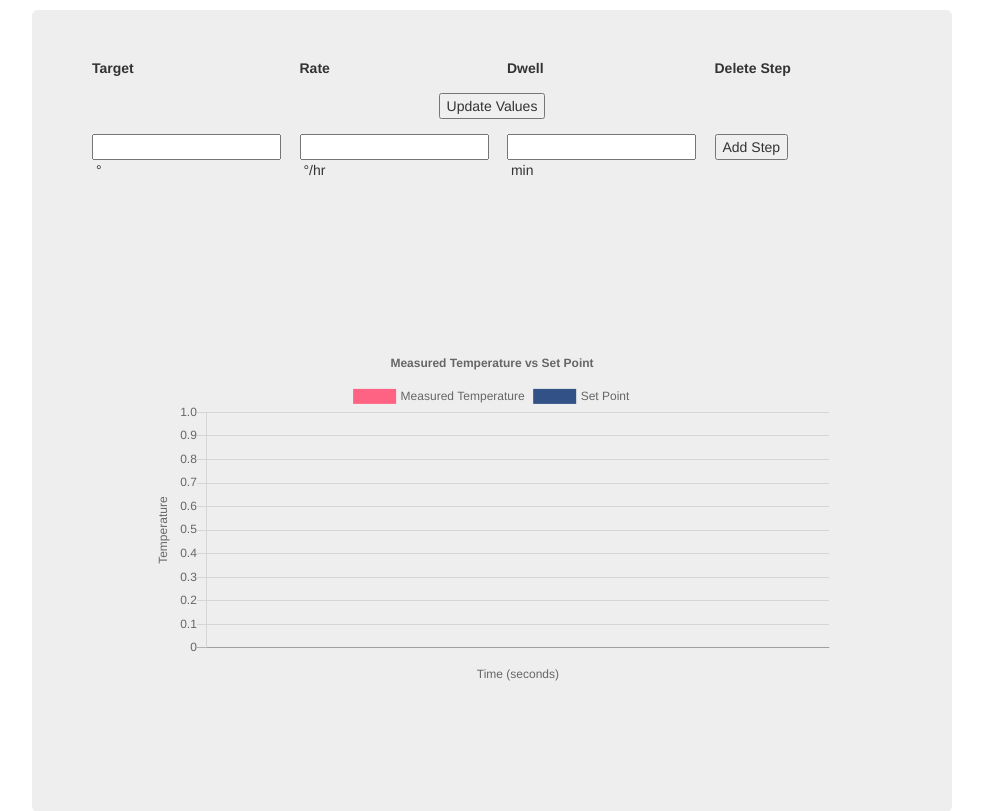
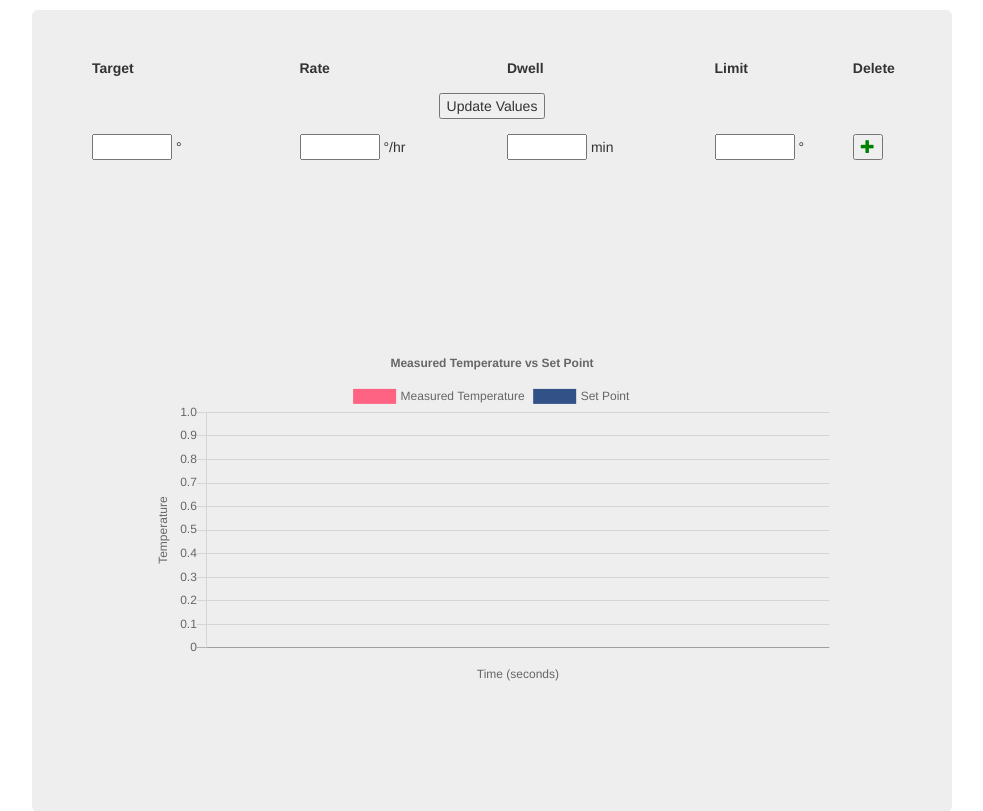
Before and after one commit to techwiz42/kilnserver, a Flask app: template kilnweb2/kilnweb2/templates/show_job_steps.html in a window 1280 px wide. Shown: the part 179-990 px from the top of the page, without its empty margins (148-1131 px from the left). Run offline with Flask 3, Linux system fonts and the light colour scheme; the template is opened without the code that fills it, so the values that code supplies are empty; a user stored in the database is signed in; parts of the project's set-up code (start-up, migrations or seed data) failed here and were passed over; some libraries are stand-ins or nearby versions.

Commit message:
cosmetic changes, add warnings

```diff
--- a/kilncontroller/controller.py
+++ b/kilncontroller/controller.py
@@ -467,7 +467,7 @@ class KilnCommandProcessor:
         elif command_data['command'].upper() == constants.STOP:
             if self.kiln_controller is not None:
                 self.kiln_controller.stop()
-                self.kiln_controller_thread.join()
+                #self.kiln_controller_thread.join()
                 self.kiln_controller.job_id = None
                 self.kiln_controller.logger.handlers = []
                 self.kiln_controller = None
@@ -501,7 +501,7 @@ class KilnCommandProcessor:
         """
         self.socket_thread = threading.Thread(target=self.socket_loop)
         self.socket_thread.start()
-        self.socket_thread.join()
+        #self.socket_thread.join()
 
 def main():
     """
--- a/kilnweb2/kilnweb2/kiln_command.py
+++ b/kilnweb2/kilnweb2/kiln_command.py
@@ -17,17 +17,19 @@ def jdefault(o):
 class KilnCommand:
   def __init__(self):
     self.sock = socket.socket(socket.AF_UNIX, socket.SOCK_STREAM)
-    self.sock.connect(SOCK_PATH)
+    conn = self.sock.connect(SOCK_PATH)
 
   def __del__(self):
     self.sock.close()
 
   def start(self, job_id):
-    # TODO: Handle job not found condition
     job = model.Job.query.filter_by(id=int(job_id)).first()
-    command = json.dumps({'command': 'start', 'job_id': int(job_id), 'steps': job.steps,
-        'units': job.units, 'interval': job.interval, 'erange': job.erange, 'drange': job.drange}, default=jdefault)
-    self.sock.sendall(_to_bytes(command + "\n"))
+    if job is not None:
+        command = json.dumps({'command': 'start', 'job_id': int(job_id), 'steps': job.steps,
+            'units': job.units, 'interval': job.interval, 'erange': job.erange, 'drange': job.drange}, default=jdefault)
+        self.sock.sendall(_to_bytes(command + "\n"))
+    else:
+        return f"Job {job_id} does not exist"
 
   def stop(self):
     command = json.dumps({'command': 'stop'})
--- a/kilnweb2/kilnweb2/templates/show_job_steps.html
+++ b/kilnweb2/kilnweb2/templates/show_job_steps.html
@@ -1,7 +1,8 @@
 {% extends "bootstrap/base.html" %}
 {% block head %}
   {{ super() }}
-  <link href="/static/bootstrap/css/bootstrap.min.css" rel="stylesheet" media="screen">
+        <meta name="viewport" content="width=device-width, initial-scale=1, shrink-to-fit=no">
+        <link href="/static/bootstrap/css/bootstrap.min.css" rel="stylesheet" media="screen">
 	<!--suppress jsunresolvedlibraryurls -->
 	<script src="https://cdnjs.cloudflare.com/ajax/libs/jquery/3.4.0/jquery.min.js"></script>
 	<script src="https://cdnjs.cloudflare.com/ajax/libs/twitter-bootstrap/4.3.1/js/bootstrap.min.js"></script>
@@ -61,18 +62,20 @@
           <div class="col-xs-3"><b>Target</b></div>
           <div class="col-xs-3"><b>Rate</b></div>
           <div class="col-xs-3"><b>Dwell</b></div>
-          <div class="col-xs-3"><b>Delete Step</b></div>
+	  <div class="col-xs-2"><b>Limit</b></div>
+          <div class="col-xs-1"><b>Delete</b></div>
         </div>
         <div  style="overflow-y: scroll; height:200px; overflow-x:hidden">
         {% for step in job_steps %}
         <div class="row">
           <div class="form-group">
             <input type="hidden" name="id" value="{{ step.id }}"/>
-            <div class="col-xs-3"><input type="number" id='target' size="6" name="target[{{ step.id }}]" style="text-align:right;" value="{{ step.target }}" />&nbsp;&deg;&nbsp;</div>
-            <div class="col-xs-3"><input type="number" id='rate' size="6" name="rate[{{ step.id }}]" style="text-align:right;" value="{{ step.rate }}" />&nbsp;&deg;/hr</div>
-            <div class="col-xs-3"><input type="number" id='dwell' size="6" name="dwell[{{ step.id }}]" style="text-align:right;" value="{{ step.dwell }}" />&nbsp;min</div>
-            <div class="col-xs-3">
-              <a title="Delete Step" href="{{ url_for('delete_job_step', job_id=job.id, step_id=step.id) }}">
+            <div class="col-xs-3"><input type="number" id='target' size="6" name="target[{{ step.id }}]" style="width:80px;text-align:right;" value="{{ step.target }}" />&nbsp;&deg;&nbsp;</div>
+            <div class="col-xs-3"><input type="number" id='rate' size="6" name="rate[{{ step.id }}]" style="width:80px;text-align:right;" value="{{ step.rate }}" />&nbsp;&deg;/hr</div>
+            <div class="col-xs-3"><input type="number" id='dwell' size="6" name="dwell[{{ step.id }}]" style="width:80px;text-align:right;" value="{{ step.dwell }}" />&nbsp;min</div>
+	    <div class="col-xs-2"><input type="number" id='threshold' size="6" name="threshold[{{step.id}}]" style="width:80px;text-align:right;" value="{{step.threshold}}" />&nbsp;&deg;</div>
+            <div class="col-xs-1">
+              <a title="Delete" href="{{ url_for('delete_job_step', job_id=job.id, step_id=step.id) }}">
 	        <i class="glyphicon glyphicon-remove" style="color:red"></i>
 	      </a>
 	    </div>
@@ -88,10 +91,13 @@
 	<p/>
         <div class="row">
           <div class="form-group">
-            <div class="col-xs-3"><input type="number" id="target" size="6" name="target" style="text-align:right;" value="" />&nbsp;&deg;</div>
-            <div class="col-xs-3"><input type="number" id="rate" size="6" name="rate" min=1 style="text-align:right;" value="" />&nbsp;&deg;/hr</div>
-	    <div class="col-xs-3"><input type="number" id="dwell" size="6" name="dwell" style="text-align:right;" value="" />&nbsp;min</div>
-	    <div class="col-xs-3"><input type="submit" value="Add Step"/></div>
+            <div class="col-xs-3"><input type="number" id="target" size="6" name="target" style="width:80px;text-align:right;" value="" />&nbsp;&deg;</div>
+            <div class="col-xs-3"><input type="number" id="rate" size="6" name="rate" min=1 style="width:80px;text-align:right;" value="" />&nbsp;&deg;/hr</div>
+	    <div class="col-xs-3"><input type="number" id="dwell" size="6" name="dwell" style="width:80px;text-align:right;" value="" />&nbsp;min</div>
+	    <div class="col-xs-2"><input type="number" id="threshold" size="6" name="threshold" style="width:80px;text-align:right;" value=""/>&nbsp;&deg;</div>
+	    <div class="col-xs-1"><button type="submit"/>
+                <span class="glyphicon glyphicon-plus" style="color:green"></span>
+	    </div>
        	</div> <!-- end row -->
         </div>  <!-- end scrolling window -->
     </div> <!-- end jumbotron -->
--- a/kilnweb2/kilnweb2/views.py
+++ b/kilnweb2/kilnweb2/views.py
@@ -211,6 +211,7 @@ def parse_job(job_data):
         'target': int(job_fields[1]),
         'rate': int(job_fields[2]),
         'dwell': int(job_fields[3]),
+        'threshold': int(job_fields[4]),
         })
     return steps
 
@@ -268,9 +269,9 @@ def _update_steps(job):
             target = int(request.form["target[%s]" % step_id])
             rate = int(request.form["rate[%s]" % step_id])
             dwell = int(request.form["dwell[%s]" % step_id])
-            threshold = Config.TEMP_LIMIT
+            threshold = int(request.form["threshold[%s]" % step_id])
             if threshold <= target:
-                flash(f"Temp limit for this kiln is {contants.TEMP_LIMIT} degrees", category='danger')
+                flash(f"Threshold {threshold} must be greater than target {target}", category='danger')
                 redirect(url_for('show_job_steps', job_id = job.id))
             else:
                 step_record = model.JobStep.query.filter_by(
@@ -285,7 +286,7 @@ def _update_steps(job):
                     step_record.threshold = threshold
                     app.db.session.add(step_record)
                     app.db.session.commit()
-        flash("Values have been updated")
+        flash("Values have been updated", category="message")
     except (TypeError, ValueError):
         flash("All values must be positive integers", category="danger")
     try:
@@ -293,9 +294,9 @@ def _update_steps(job):
         target = int(request.form["target"])
         rate = int(request.form["rate"])
         dwell = int(request.form["dwell"])
-        threshold = Config.TEMP_LIMIT
+        threshold = int(request.form["threshold"])
         if target >= threshold:
-            flash(f"Temperature limit for ths kiln is {threshold}", category='danger')
+            flash(f"Thresholld must be greater than target temp", category='danger')
         else:
             step_record = model.JobStep(
                     job=job,
@@ -306,7 +307,7 @@ def _update_steps(job):
                 )
             app.db.session.add(step_record)
             app.db.session.commit()
-            flash("Step has been added.")
+            flash("Step has been added.", category="message")
     except (TypeError, ValueError):
         #Catch silently
         pass
@@ -318,11 +319,11 @@ def add_job_step(job_id):
     ''' add a step to a job '''
     job = model.Job.query.filter_by(id=job_id).first()
     if not job.user_id == current_user.id:
-        flash("Accessing someone else's job is strictly not allowed.")
-        flash("This infraction has been logged.")
+        flash("Accessing someone else's job is strictly not allowed.", category="danger")
+        flash("This infraction has been logged.", category="danger")
         return  redirect(url_for('show_jobs'))
     _update_steps(job)
-    flash("Job step added.")
+    flash("Job step added.", category="message")
     return redirect(url_for('show_job_steps', job_id=job_id))
 
 @app.route('/job/<int:job_id>/steps/delete/<int:step_id>', methods=['GET'])
@@ -331,11 +332,11 @@ def delete_job_step(job_id, step_id):
     ''' delete a step from a job '''
     job = model.Job.query.filter_by(id=job_id).first()
     if not job.user_id == current_user.id:
-        flash("Accessing someone else's job is strictly not allowed.")
-        flash("This infraction has been logged.")
+        flash("Accessing someone else's job is strictly not allowed.", category="danger")
+        flash("This infraction has been logged.", category="danger")
         return  redirect(url_for('show_jobs'))
     step = model.JobStep.query.filter_by(job_id=job_id, id=step_id).first()
-    flash("Job step %d from job %s deleted." % (step_id, job.name))
+    flash("Job step %d from job %s deleted." % (step_id, job.name), category="message")
     app.db.session.delete(step)
     app.db.session.commit()
     return redirect(url_for('remove_job_step', job_id=job_id))
@@ -346,12 +347,12 @@ def delete_job(job_id):
     ''' delete a job '''
     job = model.Job.query.filter_by(id=job_id).first()
     if not job.user_id == current_user.id:
-        flash("Accessing someone else's job is strictly not allowed.")
-        flash("This infraction has been logged.")
+        flash("Accessing someone else's job is strictly not allowed.", category="danger")
+        flash("This infraction has been logged.", category="danger")
         return  redirect(url_for('show_jobs'))
     deleted = False
     if request.method == 'POST':
-        flash("Job %s deleted." % job.name)
+        flash("Job %s deleted." % job.name, category="message")
         steps = model.JobStep.query.filter_by(job=job)
         for step in steps:
             app.db.session.delete(step)
@@ -366,9 +367,12 @@ def delete_job(job_id):
 def start_job(job_id):
     ''' start a job '''
     job = model.Job.query.filter_by(id=job_id).first()
-    if not job.user_id == current_user.id:
-        flash("Accessing someone else's job is strictly not allowed.")
-        flash("This infraction has been logged.")
+    if job is None:
+        flash(f"Job {job_id} not found.", category="danger")
+        return redirect(url_for('show_jobs'))
+    elif not job.user_id == current_user.id:
+        flash("Accessing someone else's job is strictly not allowed.", category="danger")
+        flash("This infraction has been logged.", category="danger")
         return  redirect(url_for('show_jobs'))
     started = False
     if request.method == 'POST':
@@ -383,17 +387,15 @@ def start_job(job_id):
             )
         #job_record_thread.start()
         #job_record_thread.join()
-        #flash(f"Job {job.name} started.")
+        flash(f"Job {job.name} started.")
         started = True
     return render_template('start_job.html', job=job, started=started)
 
 def _job_record_thread(job_id, kiln_cmd, run_number):
     tm.sleep(1)
     job_status, _, _, _ = kiln_cmd.status()
-    print(f"****** job_status {job_status} before run")
     def run():
         while job_status in ["RUN", 'PAUSE']:
-            print(f"thread running, status {job_status}")
             with app.app_context():
                 job_record = JobRecord(job_id=job_id,
                                    realtime=tm.time(),
@@ -402,10 +404,8 @@ def _job_record_thread(job_id, kiln_cmd, run_number):
                                    run_number=run_number)
                 app.db.session.add(job_record)
                 app.db.session.commit()
-                print("job_record committed")
                 tm.sleep(5)
                 job_status, _, tmeas, setpoint = kiln_cmd.status()
-        print(f"Job status = {job_status}")
         flash(f"Job complete")
 
 @app.route('/chart-data')
```
